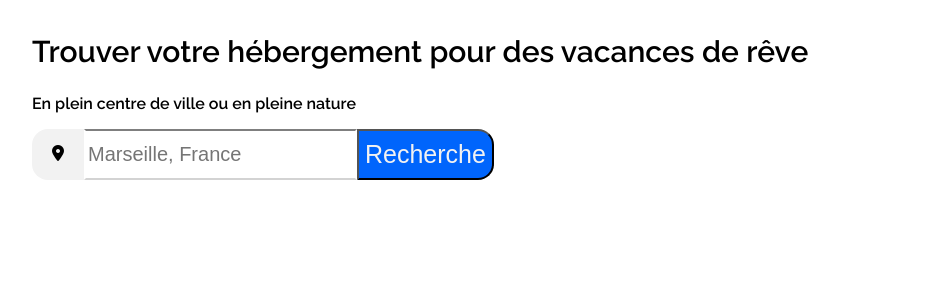
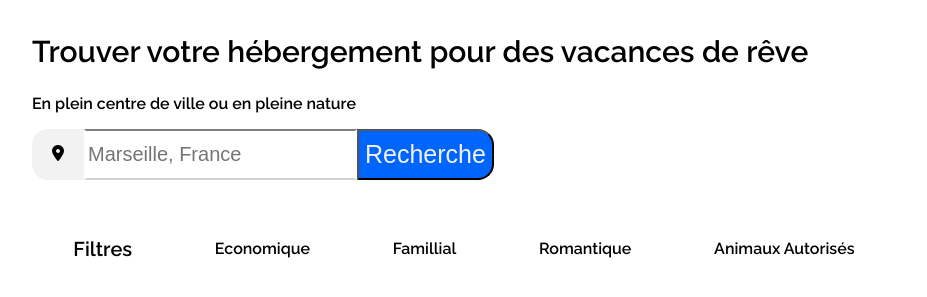
Before and after one commit to SailajaRadjou/Reservia_Projet, a plain HTML site: page Reservia_main.html in a window 1280 px wide. Shown: the part 89-386 px from the top of the page, without its empty margins (176-1103 px from the left). Drawn offline with Linux system fonts and the light colour scheme.

Commit message:
ajouter le section filtre dans les fichiers html & css

```diff
--- a/Reservia_main.html
+++ b/Reservia_main.html
@@ -27,6 +27,21 @@
                  <input type="text" class="search" placeholder="Marseille, France" />
                  <button type="submit" name="">Recherche</button>
              </form>
+             <div class="filtrecontent">
+                 <b class="alignfiltre">Filtres</b>
+                 <div class="economiquefiltre">
+                    <p>Economique</p>
+                 </div>
+                 <div class="famillialfiltre">
+                     <p>Famillial</p>
+                 </div>
+                 <div class="romantiquefiltre">
+                     <p>Romantique</p>
+                 </div>
+                 <div class="animalfiltre">
+                     <p>Animaux Autorisés</p>
+                 </div>
+             </div>
         </section>
     </body>
 </html>
--- a/Reservia_style.css
+++ b/Reservia_style.css
@@ -91,3 +91,16 @@ i
     border-radius: 1rem 0 0 1rem;
     text-align: center;
  }
+ .filtrecontent
+ {
+     display: flex;
+     margin-top: 5%;
+     justify-content: space-around;
+
+ }
+ .alignfiltre
+ {
+     display: flex;
+     align-items: center;
+     font-size: 20px;
+ }
```
